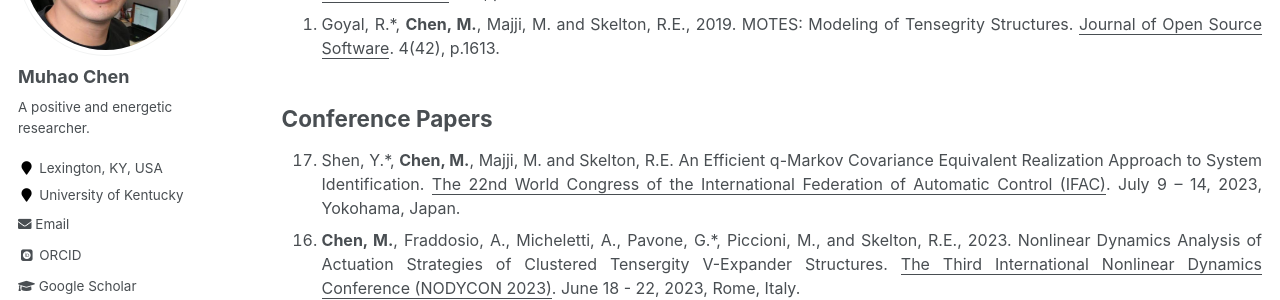
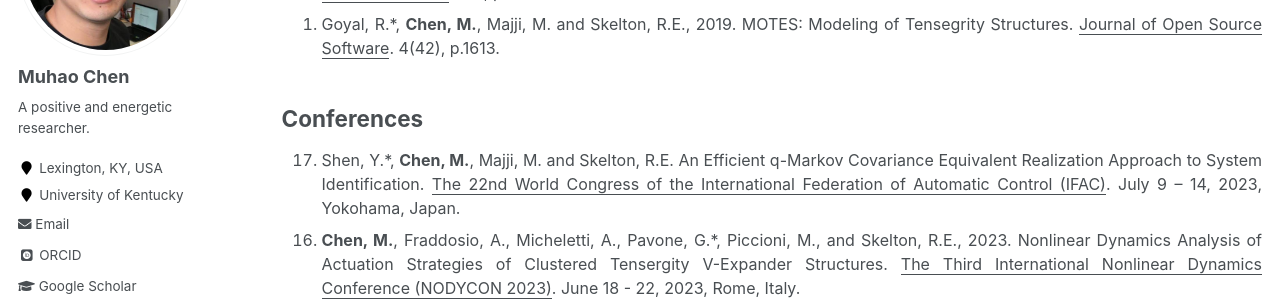
Before and after one commit to Muhao-Chen/muhao-chen.github.io, a Jekyll site: the page built from _pages/publication.md, in a window 1280 px wide and 900 px high, scrolled down 1179 px. Shown: the part 155-455 px from the top of the window. Built offline with Jekyll 4.4.1, drawn with Linux system fonts in a browser that asks for light colours; some web fonts are replaced; some of the changed text lies outside the part shown.

Commit message:
Update publication.md

```diff
--- a/_pages/publication.md
+++ b/_pages/publication.md
@@ -40,7 +40,7 @@ toc: true
 </font>
 
 
-## Conference Papers
+## Conferences
 <font size=3>
 <ol reversed>
 <li> Shen, Y.*, <strong>Chen, M.</strong>, Majji, M. and Skelton, R.E. An Efficient q-Markov Covariance Equivalent Realization Approach to System Identification. <u>The 22nd World Congress of the International Federation of Automatic Control (IFAC)</u>. July 9 – 14, 2023, Yokohama, Japan. </li>
@@ -78,7 +78,7 @@ toc: true
 <!-- <li> <strong>Chen, M.</strong>* and Skelton, R.E., 2022. Mass efficient Double-Helix Tensegrity for underwater, land, air, and space applications. <u>Computer Methods in Applied Mechanics and Engineering</u>.-->
 
 
-### Conference Papers
+### Conferences
 <font size=3>
 <ol reversed>
 <li> <strong>Chen, M.</strong>, Fraddosio, A., Micheletti, A., Pavone, G., Piccioni, M., and Skelton, R.E., 2023. Clustered cable-actuation strategies of a family of V-Expander tensegrity cells. <u>Engineering Mechanics Institute International Conference 2023 (EMI IC 2023).</u> August 29, 2023, Palermo, Italy. Accepted.</li>
```
